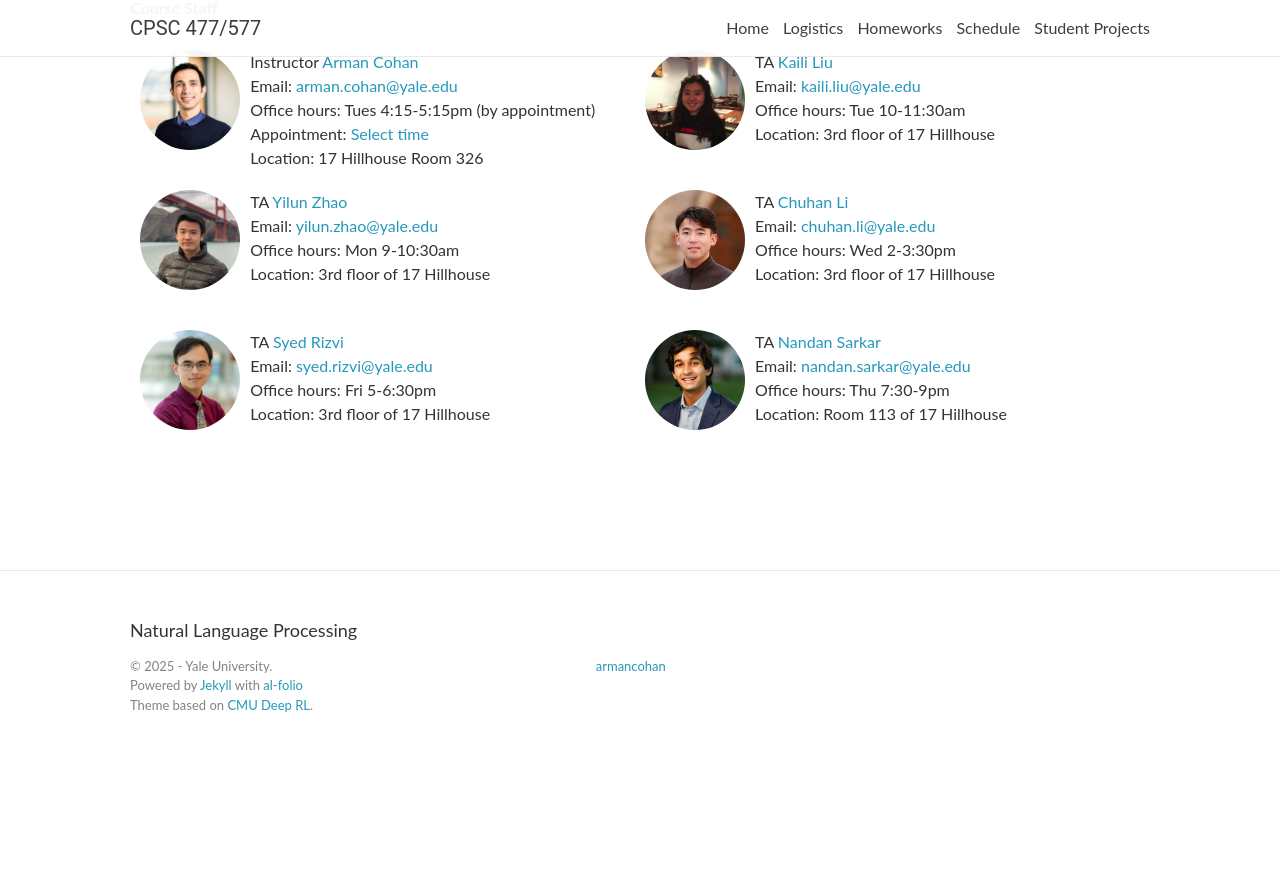
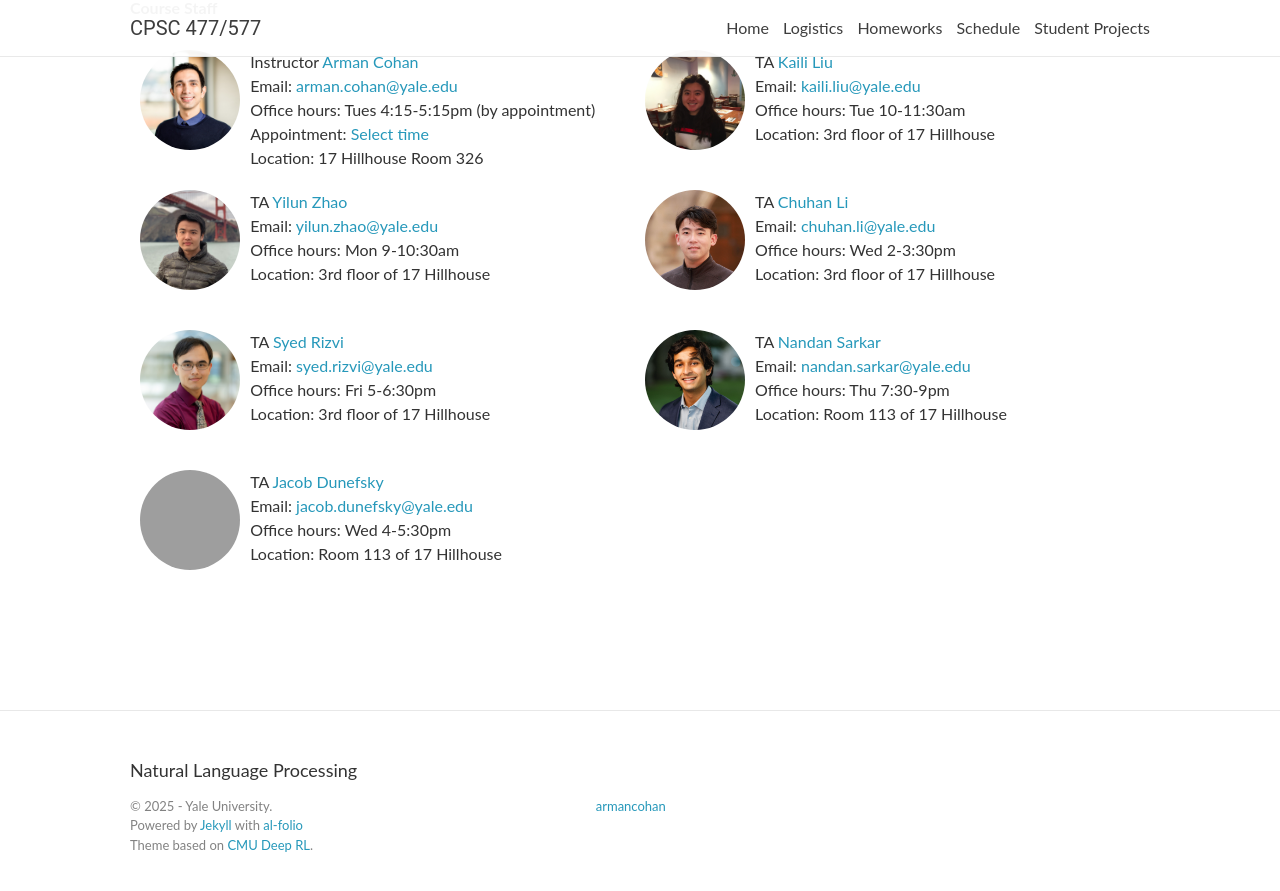
Before and after one commit to yale-nlp/cpsc477, a Jekyll site: the page built from _pages/about.md, in a window 1280 px wide and 900 px high, scrolled down 1452 px. Shown: the top 891 px of the window. Built offline with Jekyll 4.4.1, drawn with Linux system fonts in a browser that asks for light colours; nearby versions of some CDN libraries; comment, search, counter and statistics services are not loaded; before the commit the page ends 2212 px from its top, so only the background shows below that; grey boxes are pictures that could not be loaded.

Commit message:
Update staff.yml

```diff
--- a/_data/staff.yml
+++ b/_data/staff.yml
@@ -42,3 +42,10 @@ TAs:
     url:
     location: Room 113 of 17 Hillhouse
     image: staff/nandan_sarkar.jpg
+
+  - name: Jacob Dunefsky
+    email: jacob.dunefsky@yale.edu
+    office-hours: Wed 4-5:30pm
+    url: https://jacobdunefsky.github.io/
+    location: Room 113 of 17 Hillhouse
+    image: staff/jacob.jpg
```
